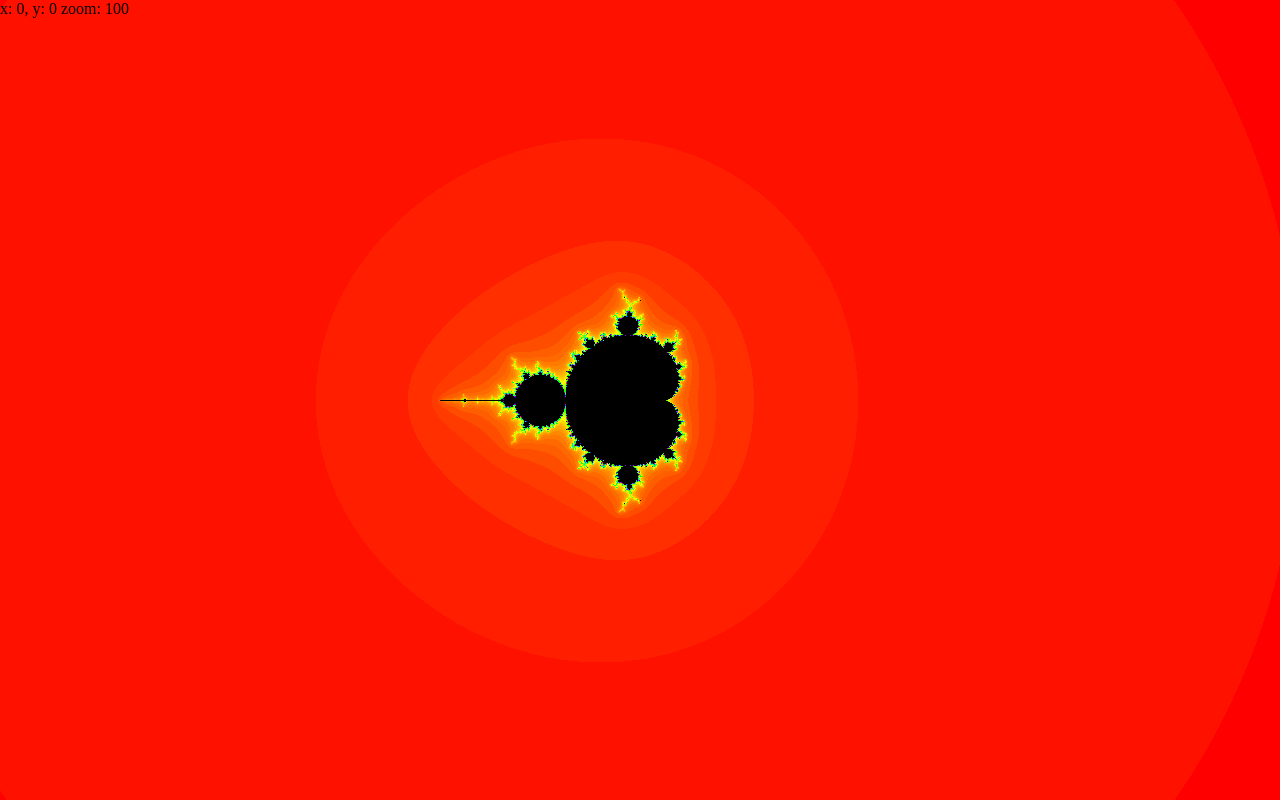
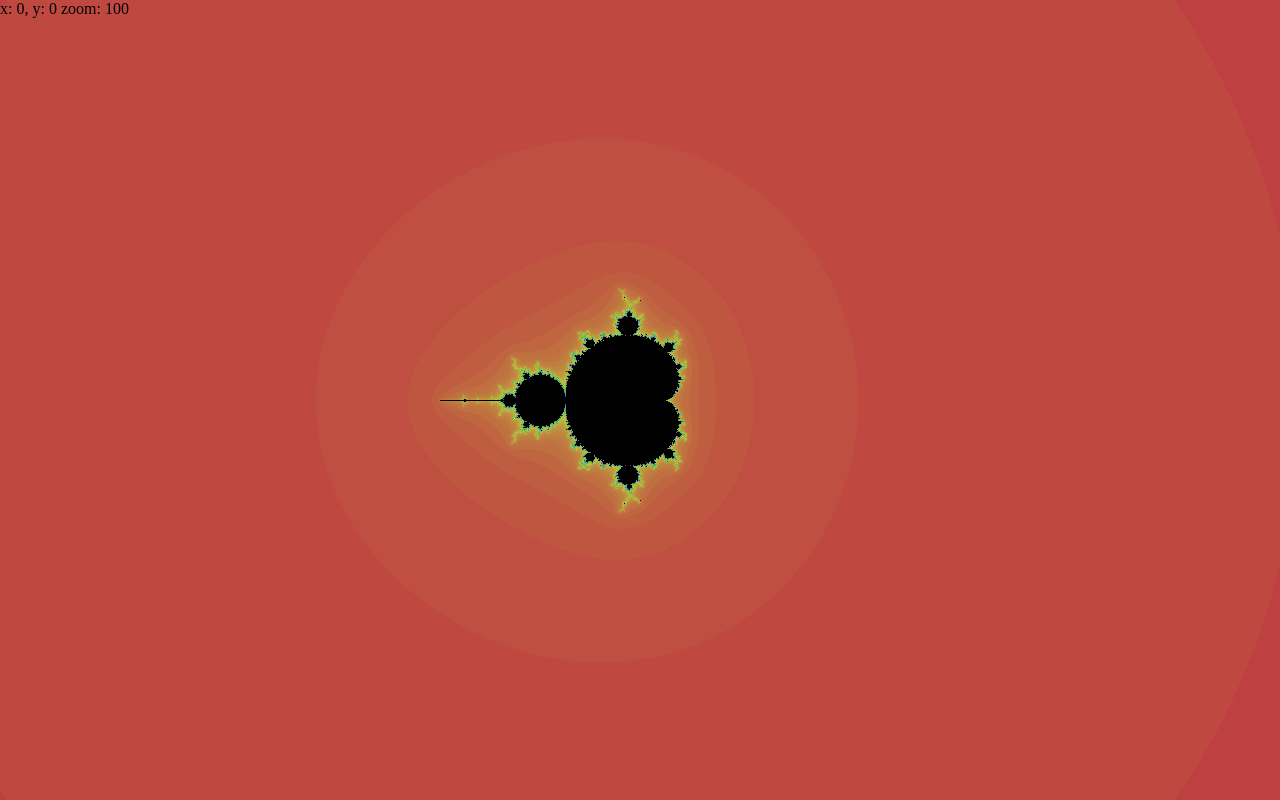
Before and after one commit to kvakes/mandelbrot, a plain HTML site: page index.html in a window 1280 px wide. Drawn offline with Linux system fonts and the light colour scheme.

Commit message:
No meaningful message ere

```diff
--- a/index.html
+++ b/index.html
@@ -104,7 +104,7 @@
 
       for (var p = 0; p < pixels.length; p++) {
         for (var s = 0; s < pixels[p].length; s++) {
-          var hsl = [0, 100, 50];
+          var hsl = [0, 50, 50];
           if (pixels[p][s] >= maxIterations) {
             hsl[2] = 0;
           }
```
